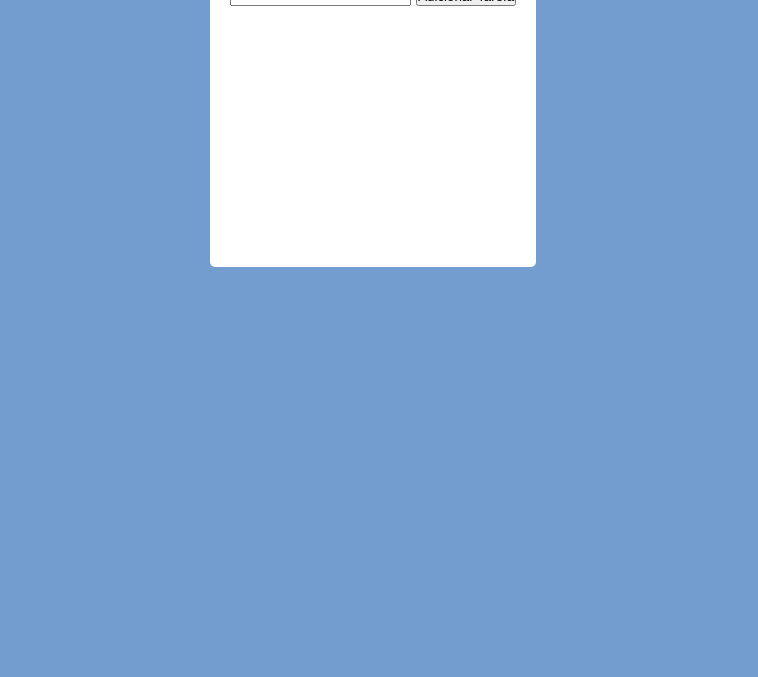
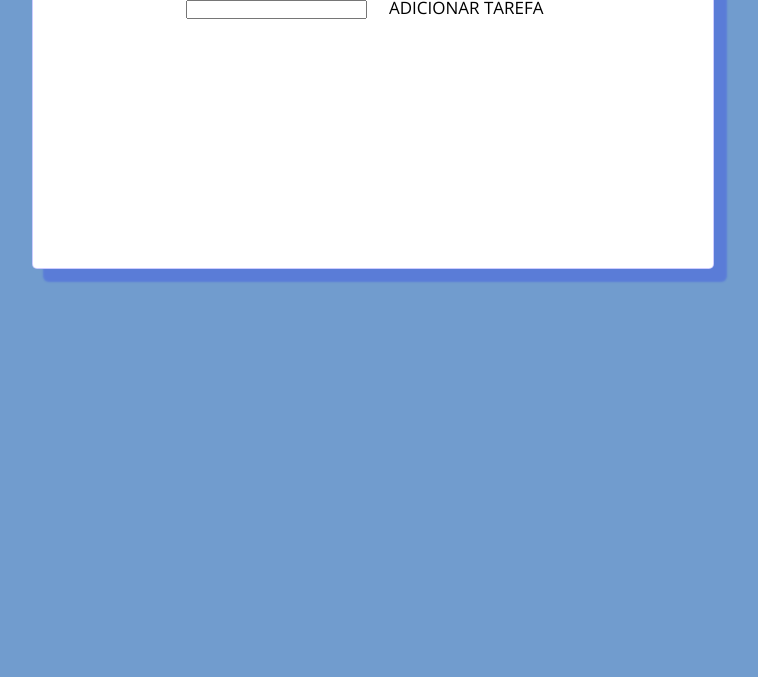
Before and after one commit to Spanyk/Estudo-em-Js, a plain HTML site: page todo-list/index.html in a window 1280 px wide. Shown: the part 123-800 px from the top of the page, without its empty margins (267-1025 px from the left). Drawn offline with nearby package versions, Linux system fonts and the light colour scheme.

Commit message:
Alterações no css

```diff
--- a/todo-list/style.css
+++ b/todo-list/style.css
@@ -10,10 +10,11 @@ body {
   font-family: 'Open sans', sans-serif;
   font-size: 1.3em;
   line-height: 1.5em;
-  background-color: rgb(115, 157, 206);
-  display: flex;
+  background-color: rgb(113, 156, 206);
+  display: block;
   text-align: center;
   justify-content: center;
+
 }
 
 .container {
@@ -23,6 +24,40 @@ body {
   background: white;
   border-radius: 5px;
   padding: 20px;
+  background: rgb(255, 255, 255);
+ border-radius: 5px;
+ border: 1px solid rgba(0, 0, 255, .2);
+ transition: all .2s;
+ box-shadow: 12px 12px 2px 1px rgba(0, 0, 255, .2);
+
+}
+.container:hover {
+  box-shadow: -12px 12px 2px -1px rgba(0, 0, 255, .2);
+}
+.container button {
+  cursor: pointer;
+font-size: 17px;
+ text-transform: uppercase;
+ text-decoration: none;
+ padding: 1em 1em;
+ display: inline-block;
+ border-radius: 6em;
+ transition: all .2s;
+ border: none;
+ font-family: inherit;
+ font-weight: 500;
+ color: black;
+ background-color: white;
+}
+
+.container button:hover {
+ transform: translateY(-3px);
+ box-shadow: 0 10px 20px rgba(0, 0, 0, 0.2);
+}
+
+.container button:active {
+ transform: translateY(-1px);
+ box-shadow: 0 5px 10px rgba(0, 0, 0, 0.2);
 }
 
 ul{
```
